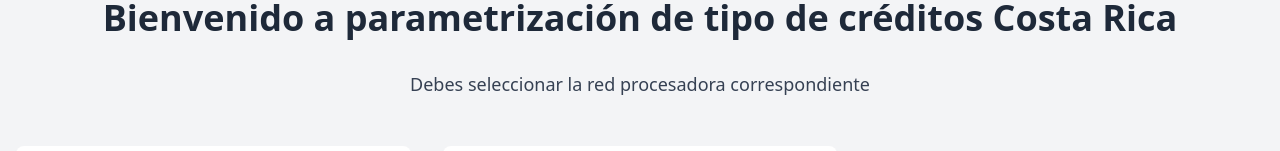
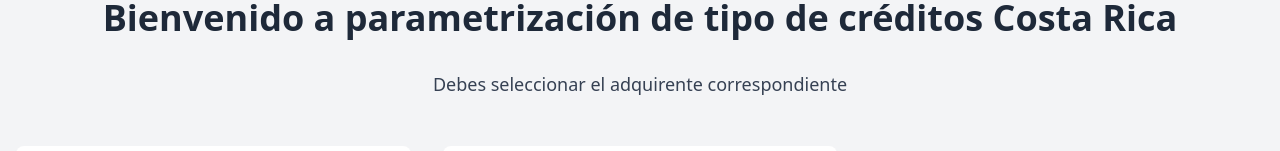
Before and after one commit to maicolcarrillo/proyecto-Interdin, a Vue app in the folder interdinCredits/: page /costa-rica in a window 1280 px wide. Shown: the part 158-309 px from the top of the page. Built offline with nearby package versions, Linux system fonts and the light colour scheme.

Commit message:
Feat: add nombre adquitente

```diff
--- a/interdinCredits/src/components/creditCostaRica/parametrizacionCreditosCr.vue
+++ b/interdinCredits/src/components/creditCostaRica/parametrizacionCreditosCr.vue
@@ -5,7 +5,7 @@
                 Bienvenido a parametrización de tipo de créditos Costa Rica
             </h1>
             <p class="text-gray-700 text-lg text-center mb-12">
-                Debes seleccionar la red procesadora correspondiente
+                Debes seleccionar el adquirente correspondiente
             </p>
             <p v-if="selectedMessage" class="text-center text-lg font-semibold text-blue-600 mb-6 mt-8">
                 {{ selectedMessage }}
```
Also changed, not shown: interdinCredits/src/components/creditCostaRica/bcrConfig.vue (added).
